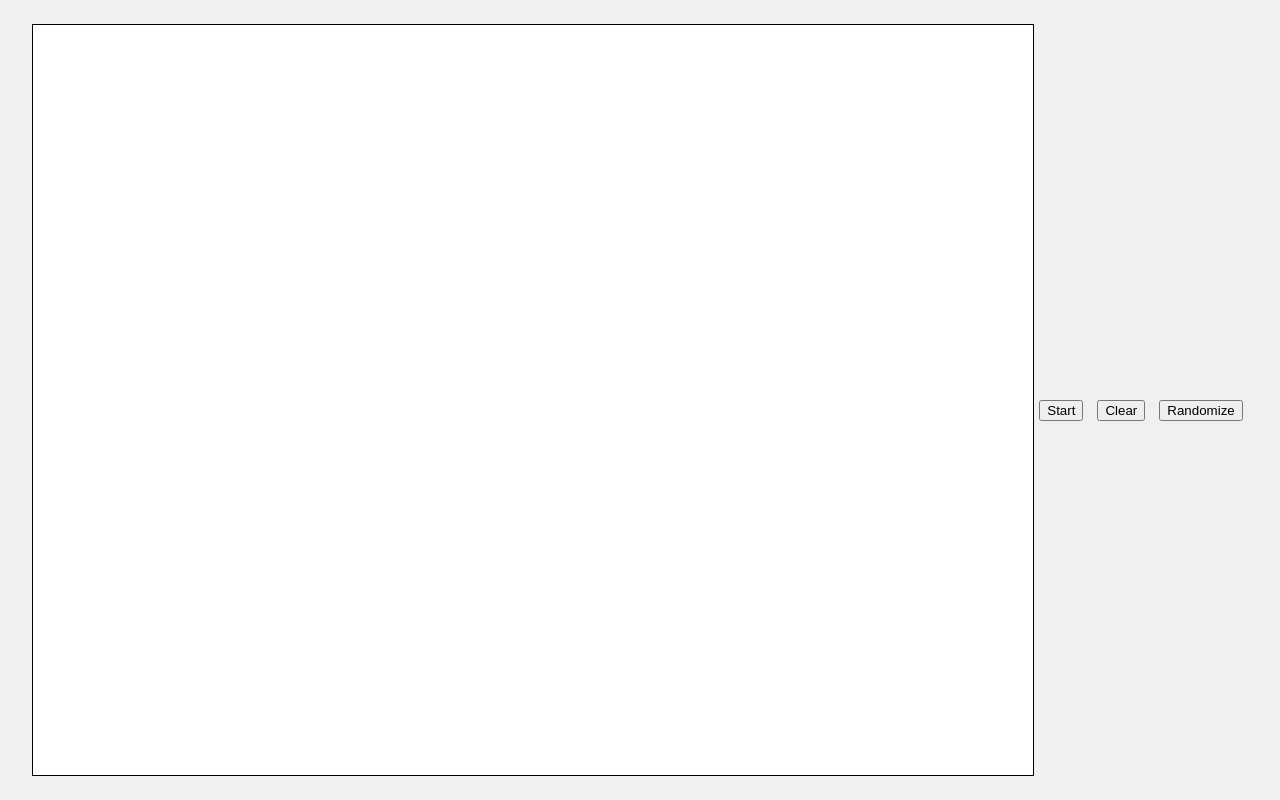
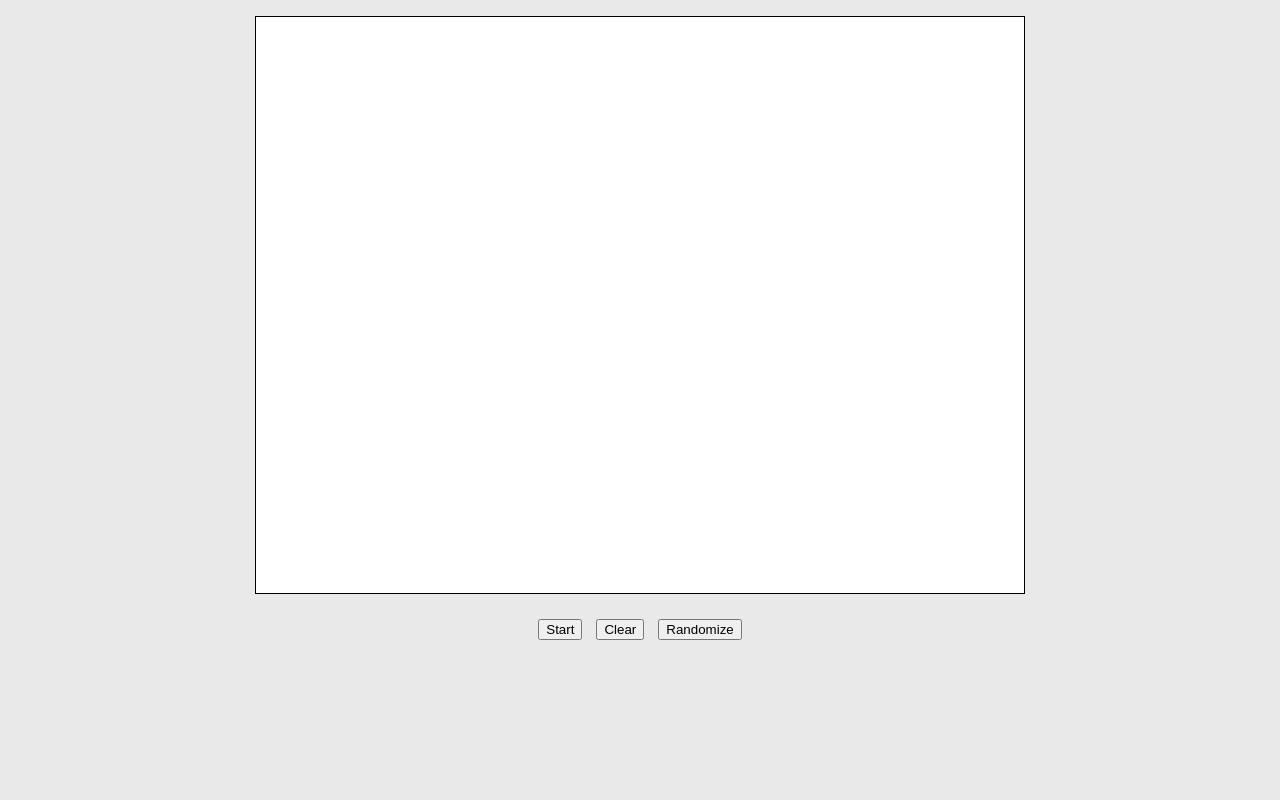
Before and after one commit to mmaarij/Conways-Game-of-Life-In-Multiple-Languages, a plain HTML site: page HTML_CSS_JS/index.html in a window 1280 px wide. Drawn offline with Linux system fonts and the light colour scheme.

Commit message:
adjusted styles

```diff
--- a/HTML_CSS_JS/style.css
+++ b/HTML_CSS_JS/style.css
@@ -1,14 +1,16 @@
 body {
     display: flex;
-    justify-content: center;
+    flex-direction: column;
     align-items: center;
     height: 100vh;
     margin: 0;
-    background-color: #f0f0f0;
+    background-color: #e9e9e9;
 }
 
 canvas {
+    margin-top: 1em;
     border: 1px solid #000;
+    width: 60%;
 }
 
 .controls {
```
